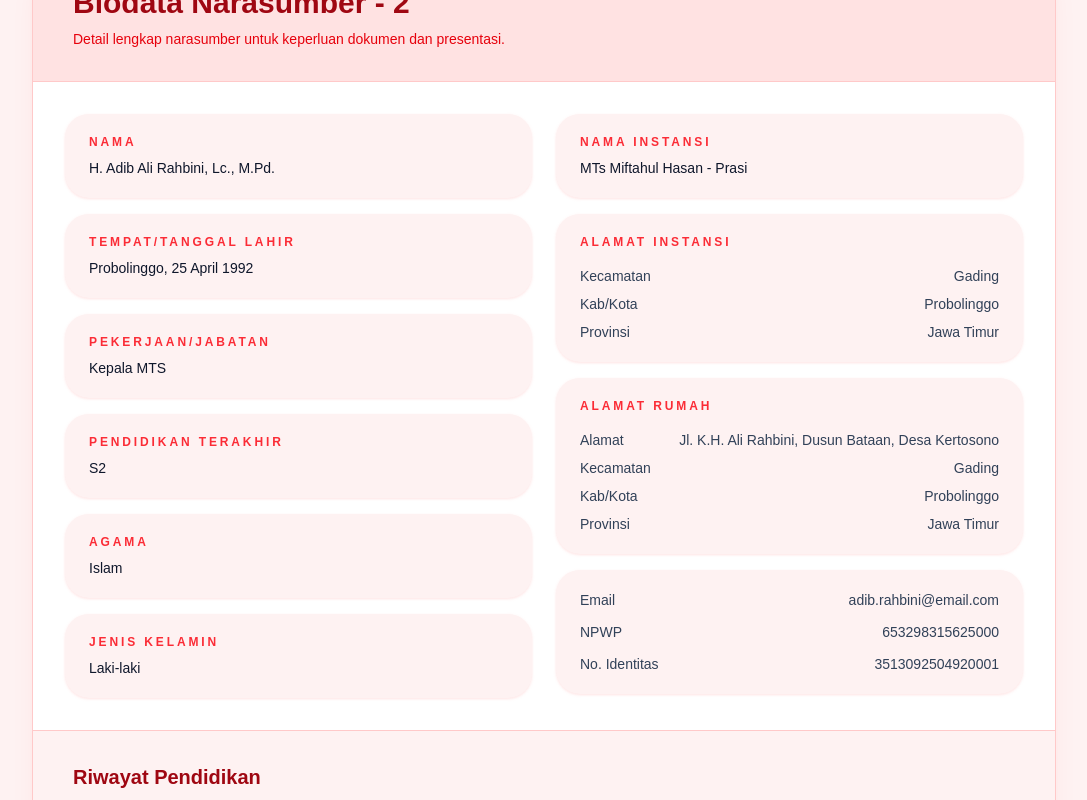
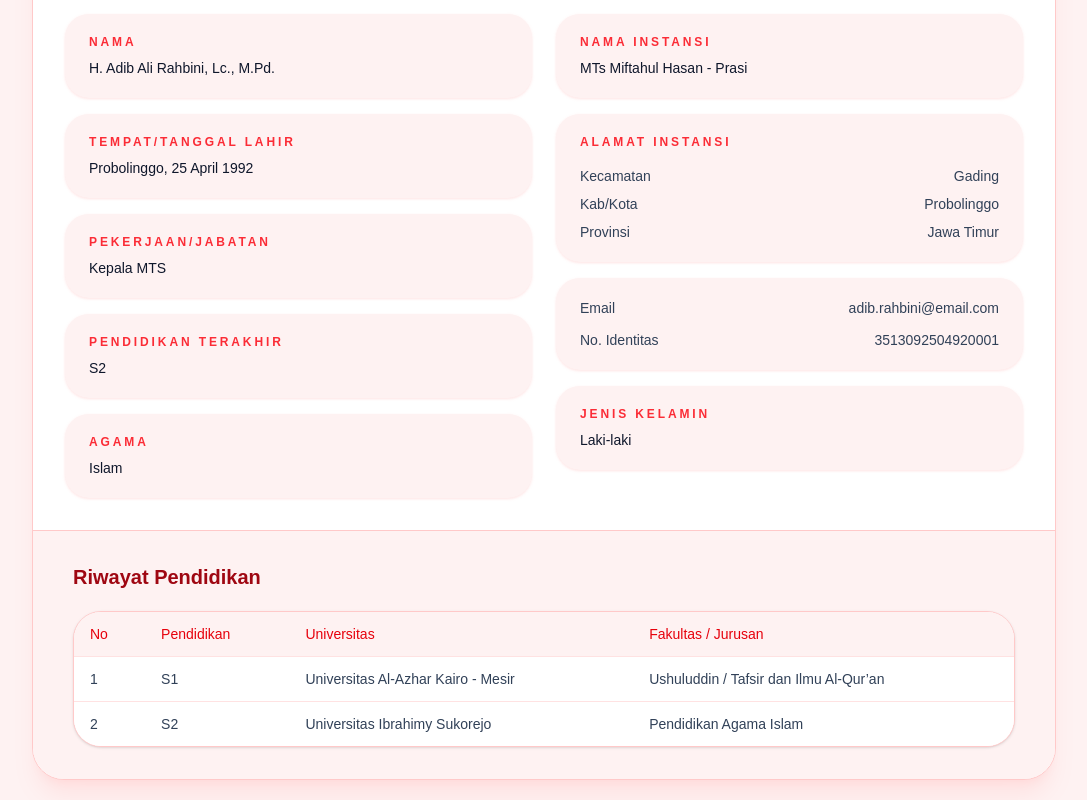
Before and after one commit to yazasyahreza/web-umkm, a Next.js app: page /narasumber in a window 1280 px wide. Shown: the part 1220-2020 px from the top of the page, without its empty margins (96-1183 px from the left). Built offline with nearby package versions, Linux system fonts and the light colour scheme.

Commit message:
perbaikan halaman narsum

```diff
--- a/app/narasumber/page.tsx
+++ b/app/narasumber/page.tsx
@@ -14,19 +14,22 @@ export default function SemuaNarasumber() {
         kabKota: "Situbondo",
         provinsi: "Jawa Timur",
       },
-      alamatRumah: {
-        jalan: "Dusun Krajan RT02 RW01",
-        kecamatan: "Krucil",
-        kabKota: "Kab. Probolinggo",
-        provinsi: "Jawa Timur",
-      },
 
       email: "paesol.0407@gmail.com",
-      npwp: "3513080107960137",
       identitas: "3513080107960137",
       pendidikan: [
-        { no: 1, jenjang: "S1", universitas: "Universitas Terbuka", fakultasJurusan: "FISIP" },
-        { no: 2, jenjang: "S2", universitas: "UNIKHAMS", fakultasJurusan: "Trabiayah" },
+        {
+          no: 1,
+          jenjang: "S1",
+          universitas: "Universitas Terbuka",
+          fakultasJurusan: "FISIP",
+        },
+        {
+          no: 2,
+          jenjang: "S2",
+          universitas: "UNIKHAMS",
+          fakultasJurusan: "Trabiayah",
+        },
       ],
     },
     {
@@ -44,18 +47,21 @@ export default function SemuaNarasumber() {
         kabKota: "Probolinggo",
         provinsi: "Jawa Timur",
       },
-      alamatRumah: {
-        jalan: "Jl. K.H. Ali Rahbini, Dusun Bataan, Desa Kertosono",
-        kecamatan: "Gading",
-        kabKota: "Probolinggo",
-        provinsi: "Jawa Timur",
-      },
       email: "adib.rahbini@email.com",
-      npwp: "653298315625000",
       identitas: "3513092504920001",
       pendidikan: [
-        { no: 1, jenjang: "S1", universitas: "Universitas Al-Azhar Kairo - Mesir", fakultasJurusan: "Ushuluddin / Tafsir dan Ilmu Al-Qur’an" },
-        { no: 2, jenjang: "S2", universitas: "Universitas  Ibrahimy Sukorejo", fakultasJurusan: "Pendidikan Agama Islam" },
+        {
+          no: 1,
+          jenjang: "S1",
+          universitas: "Universitas Al-Azhar Kairo - Mesir",
+          fakultasJurusan: "Ushuluddin / Tafsir dan Ilmu Al-Qur’an",
+        },
+        {
+          no: 2,
+          jenjang: "S2",
+          universitas: "Universitas  Ibrahimy Sukorejo",
+          fakultasJurusan: "Pendidikan Agama Islam",
+        },
       ],
     },
     {
@@ -72,17 +78,21 @@ export default function SemuaNarasumber() {
         kabKota: "Kota Probolinggo",
         provinsi: "Jawa Timur",
       },
-      alamatRumah: {
-        kecamatan: "Krejengan",
-        kabKota: "Probolinggo",
-        provinsi: "Jawa Timur",
-      },
       email: "syafira0101@gmail.com",
-      npwp: "9876543210123456",
       identitas: "3578022002900003",
       pendidikan: [
-        { no: 1, jenjang: "S1", universitas: "UIN Satu Tulungagung", fakultasJurusan: "Tasawuf Psikoterapi" },
-        { no: 2, jenjang: "S2", universitas: "UIN Maulana Malik ibrahim Malang", fakultasJurusan: "Magister  Psikologi" },
+        {
+          no: 1,
+          jenjang: "S1",
+          universitas: "UIN Satu Tulungagung",
+          fakultasJurusan: "Tasawuf Psikoterapi",
+        },
+        {
+          no: 2,
+          jenjang: "S2",
+          universitas: "UIN Maulana Malik ibrahim Malang",
+          fakultasJurusan: "Magister  Psikologi",
+        },
       ],
     },
     {
@@ -99,18 +109,27 @@ export default function SemuaNarasumber() {
         kabKota: "Situbondo",
         provinsi: "Jawa Timur",
       },
-      alamatRumah: {
-        kecamatan: "Krejengan",
-        kabKota: "Probolinggo",
-        provinsi: "Jawa Timur",
-      },
       email: "adiputra960511@gmail.com",
-      npwp: "-",
       identitas: "-",
       pendidikan: [
-        { no: 1, jenjang: "S1", universitas: "Universitas Islam Zainul Hasan Genggong", fakultasJurusan: "Pend. Agama Islam" },
-        { no: 2, jenjang: "S1", universitas: "Institut Agama Islam Nurul Huda Situbondo", fakultasJurusan: "Hukum Ekonomi Syariah" },
-        { no: 3, jenjang: "S2", universitas: "Institut KH Abdul Chalim Mojokerto", fakultasJurusan: "Manajemem Pendidikan Islam" },
+        {
+          no: 1,
+          jenjang: "S1",
+          universitas: "Universitas Islam Zainul Hasan Genggong",
+          fakultasJurusan: "Pend. Agama Islam",
+        },
+        {
+          no: 2,
+          jenjang: "S1",
+          universitas: "Institut Agama Islam Nurul Huda Situbondo",
+          fakultasJurusan: "Hukum Ekonomi Syariah",
+        },
+        {
+          no: 3,
+          jenjang: "S2",
+          universitas: "Institut KH Abdul Chalim Mojokerto",
+          fakultasJurusan: "Manajemem Pendidikan Islam",
+        },
       ],
     },
   ];
@@ -118,83 +137,122 @@ export default function SemuaNarasumber() {
   return (
     <div className="min-h-screen bg-red-50 px-4 py-24 text-slate-900 sm:px-6 lg:px-8">
       <div className="mx-auto max-w-5xl flex flex-col gap-12">
-
         {/* Looping data narasumber */}
         {daftarNarasumber.map((biodata, index) => (
-          <div key={biodata.id} className="overflow-hidden rounded-[32px] border border-red-200 bg-white shadow-xl shadow-red-200/40">
+          <div
+            key={biodata.id}
+            className="overflow-hidden rounded-[32px] border border-red-200 bg-white shadow-xl shadow-red-200/40"
+          >
             <div className="bg-red-100 px-8 py-8 sm:px-10">
-
               <h1 className="text-3xl font-semibold text-red-800">
                 Biodata Narasumber - {index + 1}
               </h1>
 
               <p className="mt-2 max-w-2xl text-sm text-red-600">
-                Detail lengkap narasumber untuk keperluan dokumen dan presentasi.
+                Detail lengkap narasumber untuk keperluan dokumen dan
+                presentasi.
               </p>
             </div>
 
             <div className="grid gap-6 border-t border-red-200 px-8 py-8 sm:grid-cols-[1fr_1fr]">
               <div className="space-y-4">
                 <div className="rounded-[24px] bg-red-50 px-6 py-5 shadow-sm shadow-red-100/80">
-                  <div className="text-xs font-semibold uppercase tracking-[0.24em] text-red-500">Nama</div>
-                  <div className="mt-2 text-sm font-medium text-slate-900">{biodata.nama}</div>
+                  <div className="text-xs font-semibold uppercase tracking-[0.24em] text-red-500">
+                    Nama
+                  </div>
+                  <div className="mt-2 text-sm font-medium text-slate-900">
+                    {biodata.nama}
+                  </div>
                 </div>
                 <div className="rounded-[24px] bg-red-50 px-6 py-5 shadow-sm shadow-red-100/80">
-                  <div className="text-xs font-semibold uppercase tracking-[0.24em] text-red-500">Tempat/Tanggal Lahir</div>
-                  <div className="mt-2 text-sm font-medium text-slate-900">{biodata.tempatTanggalLahir}</div>
+                  <div className="text-xs font-semibold uppercase tracking-[0.24em] text-red-500">
+                    Tempat/Tanggal Lahir
+                  </div>
+                  <div className="mt-2 text-sm font-medium text-slate-900">
+                    {biodata.tempatTanggalLahir}
+                  </div>
                 </div>
                 <div className="rounded-[24px] bg-red-50 px-6 py-5 shadow-sm shadow-red-100/80">
-                  <div className="text-xs font-semibold uppercase tracking-[0.24em] text-red-500">Pekerjaan/Jabatan</div>
-                  <div className="mt-2 text-sm font-medium text-slate-900">{biodata.pekerjaanJabatan}</div>
+                  <div className="text-xs font-semibold uppercase tracking-[0.24em] text-red-500">
+                    Pekerjaan/Jabatan
+                  </div>
+                  <div className="mt-2 text-sm font-medium text-slate-900">
+                    {biodata.pekerjaanJabatan}
+                  </div>
                 </div>
                 <div className="rounded-[24px] bg-red-50 px-6 py-5 shadow-sm shadow-red-100/80">
-                  <div className="text-xs font-semibold uppercase tracking-[0.24em] text-red-500">Pendidikan Terakhir</div>
-                  <div className="mt-2 text-sm font-medium text-slate-900">{biodata.pendidikanTerakhir}</div>
+                  <div className="text-xs font-semibold uppercase tracking-[0.24em] text-red-500">
+                    Pendidikan Terakhir
+                  </div>
+                  <div className="mt-2 text-sm font-medium text-slate-900">
+                    {biodata.pendidikanTerakhir}
+                  </div>
                 </div>
                 <div className="rounded-[24px] bg-red-50 px-6 py-5 shadow-sm shadow-red-100/80">
-                  <div className="text-xs font-semibold uppercase tracking-[0.24em] text-red-500">Agama</div>
-                  <div className="mt-2 text-sm font-medium text-slate-900">{biodata.agama}</div>
-                </div>
-                <div className="rounded-[24px] bg-red-50 px-6 py-5 shadow-sm shadow-red-100/80">
-                  <div className="text-xs font-semibold uppercase tracking-[0.24em] text-red-500">Jenis Kelamin</div>
-                  <div className="mt-2 text-sm font-medium text-slate-900">{biodata.jenisKelamin}</div>
+                  <div className="text-xs font-semibold uppercase tracking-[0.24em] text-red-500">
+                    Agama
+                  </div>
+                  <div className="mt-2 text-sm font-medium text-slate-900">
+                    {biodata.agama}
+                  </div>
                 </div>
               </div>
 
               <div className="space-y-4">
                 <div className="rounded-[24px] bg-red-50 px-6 py-5 shadow-sm shadow-red-100/80">
-                  <div className="text-xs font-semibold uppercase tracking-[0.24em] text-red-500">Nama Instansi</div>
-                  <div className="mt-2 text-sm font-medium text-slate-900">{biodata.namaInstansi}</div>
-                </div>
-                <div className="rounded-[24px] bg-red-50 px-6 py-5 shadow-sm shadow-red-100/80">
-                  <div className="text-xs font-semibold uppercase tracking-[0.24em] text-red-500">Alamat Instansi</div>
-                  <div className="mt-4 space-y-2 text-sm text-slate-700">
-                    <div className="flex justify-between"><span className="font-medium">Kecamatan</span><span>{biodata.alamatInstansi.kecamatan}</span></div>
-                    <div className="flex justify-between"><span className="font-medium">Kab/Kota</span><span>{biodata.alamatInstansi.kabKota}</span></div>
-                    <div className="flex justify-between"><span className="font-medium">Provinsi</span><span>{biodata.alamatInstansi.provinsi}</span></div>
+                  <div className="text-xs font-semibold uppercase tracking-[0.24em] text-red-500">
+                    Nama Instansi
+                  </div>
+                  <div className="mt-2 text-sm font-medium text-slate-900">
+                    {biodata.namaInstansi}
                   </div>
                 </div>
                 <div className="rounded-[24px] bg-red-50 px-6 py-5 shadow-sm shadow-red-100/80">
-                  <div className="text-xs font-semibold uppercase tracking-[0.24em] text-red-500">Alamat Rumah</div>
+                  <div className="text-xs font-semibold uppercase tracking-[0.24em] text-red-500">
+                    Alamat Instansi
+                  </div>
                   <div className="mt-4 space-y-2 text-sm text-slate-700">
-                    <div className="flex justify-between"><span className="font-medium">Alamat</span><span>{biodata.alamatRumah.jalan}</span></div>
-                    <div className="flex justify-between"><span className="font-medium">Kecamatan</span><span>{biodata.alamatRumah.kecamatan}</span></div>
-                    <div className="flex justify-between"><span className="font-medium">Kab/Kota</span><span>{biodata.alamatRumah.kabKota}</span></div>
-                    <div className="flex justify-between"><span className="font-medium">Provinsi</span><span>{biodata.alamatRumah.provinsi}</span></div>
+                    <div className="flex justify-between">
+                      <span className="font-medium">Kecamatan</span>
+                      <span>{biodata.alamatInstansi.kecamatan}</span>
+                    </div>
+                    <div className="flex justify-between">
+                      <span className="font-medium">Kab/Kota</span>
+                      <span>{biodata.alamatInstansi.kabKota}</span>
+                    </div>
+                    <div className="flex justify-between">
+                      <span className="font-medium">Provinsi</span>
+                      <span>{biodata.alamatInstansi.provinsi}</span>
+                    </div>
                   </div>
                 </div>
                 <div className="rounded-[24px] bg-red-50 px-6 py-5 shadow-sm shadow-red-100/80">
                   <div className="grid gap-3 text-sm text-slate-700">
-                    <div className="flex justify-between"><span className="font-medium">Email</span><span>{biodata.email}</span></div>
-                    <div className="flex justify-between"><span className="font-medium">NPWP</span><span>{biodata.npwp}</span></div>
-                    <div className="flex justify-between"><span className="font-medium">No. Identitas</span><span>{biodata.identitas}</span></div>
+                    <div className="flex justify-between">
+                      <span className="font-medium">Email</span>
+                      <span>{biodata.email}</span>
+                    </div>
+                    <div className="flex justify-between">
+                      <span className="font-medium">No. Identitas</span>
+                      <span>{biodata.identitas}</span>
+                    </div>
+                  </div>
+                </div>
+                <div className="rounded-[24px] bg-red-50 px-6 py-5 shadow-sm shadow-red-100/80">
+                  <div className="text-xs font-semibold uppercase tracking-[0.24em] text-red-500">
+                    Jenis Kelamin
+                  </div>
+                  <div className="mt-2 text-sm font-medium text-slate-900">
+                    {biodata.jenisKelamin}
                   </div>
                 </div>
               </div>
             </div>
 
             <div className="border-t border-red-200 bg-red-50 px-8 py-8 sm:px-10">
-              <h2 className="text-xl font-semibold text-red-800">Riwayat Pendidikan</h2>
+              <h2 className="text-xl font-semibold text-red-800">
+                Riwayat Pendidikan
+              </h2>
               <div className="mt-5 overflow-x-auto rounded-[28px] border border-red-200 bg-white shadow-sm">
                 <table className="min-w-full divide-y divide-red-100 text-left text-sm text-slate-700">
                   <thead className="bg-red-50 text-red-600">
@@ -202,7 +260,9 @@ export default function SemuaNarasumber() {
                       <th className="px-4 py-3 font-medium">No</th>
                       <th className="px-4 py-3 font-medium">Pendidikan</th>
                       <th className="px-4 py-3 font-medium">Universitas</th>
-                      <th className="px-4 py-3 font-medium">Fakultas / Jurusan</th>
+                      <th className="px-4 py-3 font-medium">
+                        Fakultas / Jurusan
+                      </th>
                     </tr>
                   </thead>
                   <tbody className="divide-y divide-red-100 bg-white">
@@ -220,7 +280,6 @@ export default function SemuaNarasumber() {
             </div>
           </div>
         ))}
-
       </div>
     </div>
   );
```
